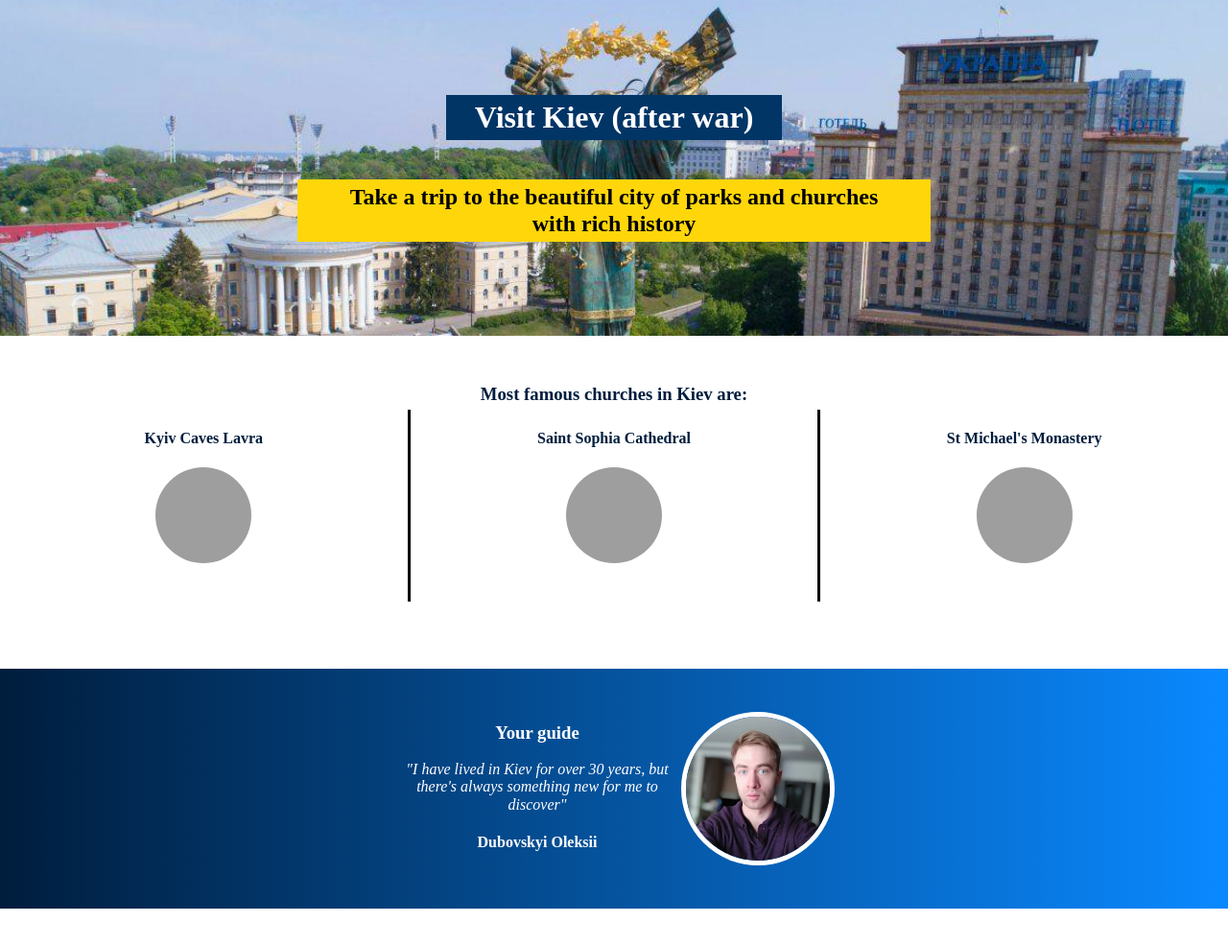
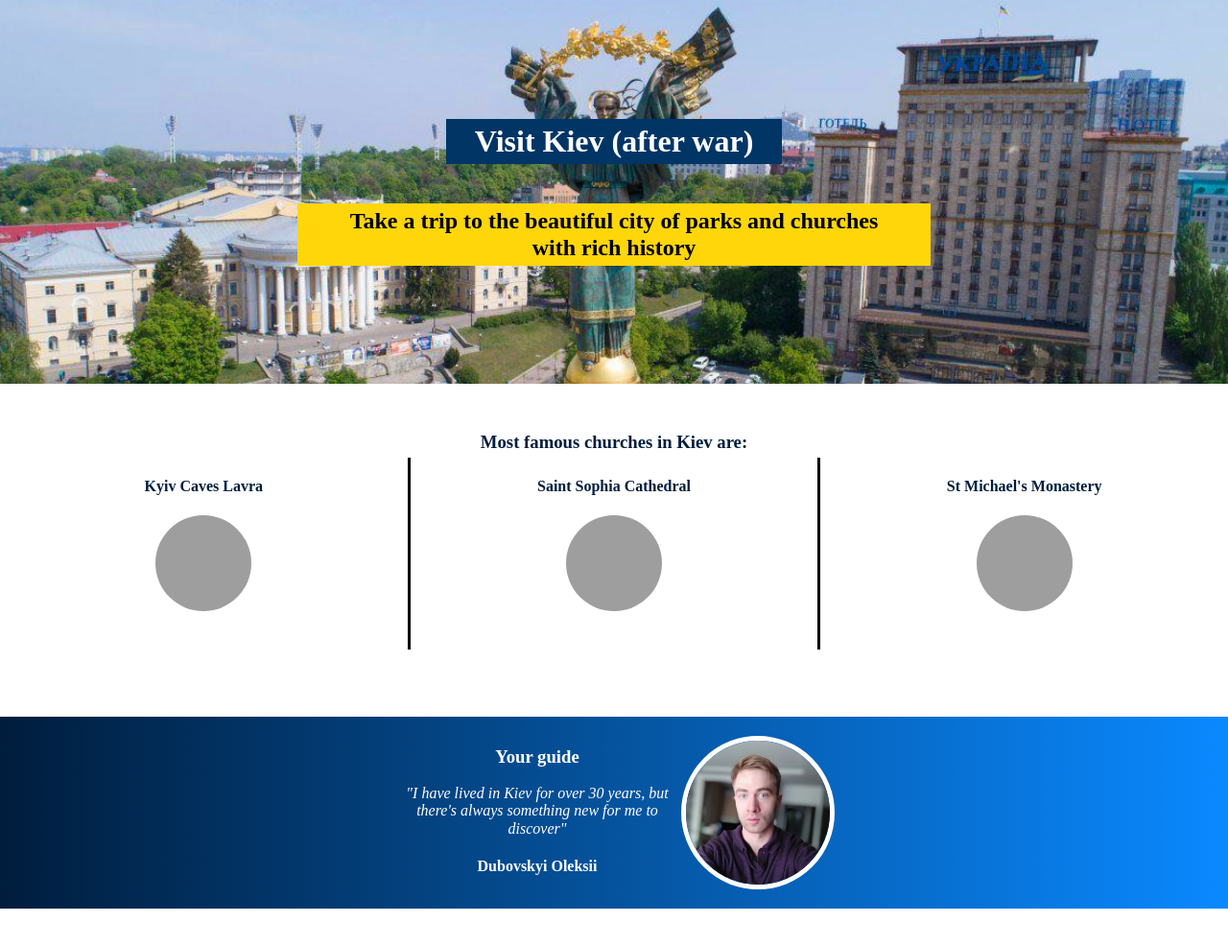
Before and after one commit to cluelesswaves/Hometown, a plain HTML site: page index.html in a window 1280 px wide. Shown: the whole page at 96% size. Drawn offline with nearby package versions, Linux system fonts and the light colour scheme; grey boxes are pictures that could not be loaded.

Commit message:
Update styles.css

```diff
--- a/styles.css
+++ b/styles.css
@@ -8,7 +8,7 @@ body {
 
 #hero {
     margin: 0;
-    height: 350px;
+    height: 400px;
     background-image: url("images/Kiev.png");
     background-size: cover;
     display: flex;
@@ -60,7 +60,7 @@ body {
 #guide-section {
     margin: 0 auto 50px;
     color: white;
-    height: 250px;
+    height: 200px;
     display: flex;
     justify-content: center;
     align-items: center;
```
